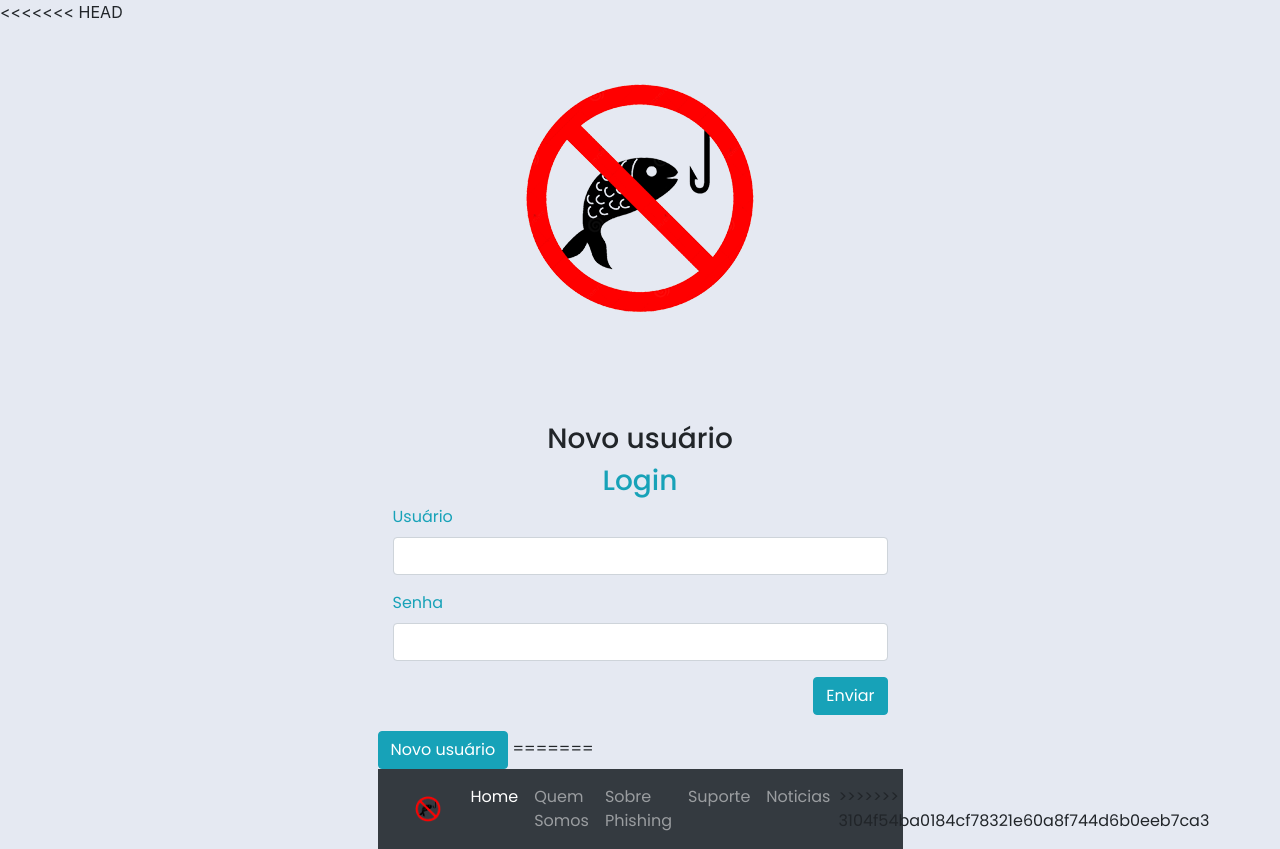
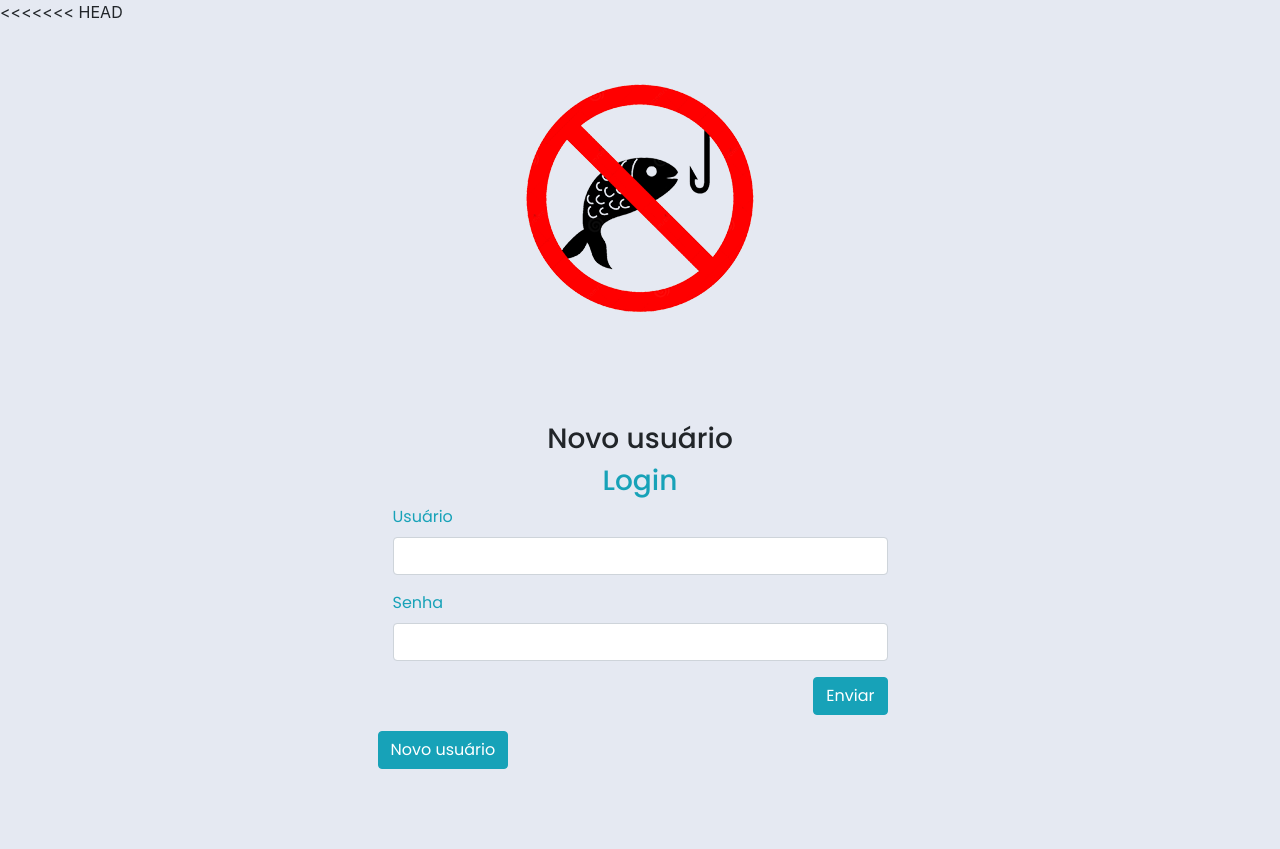
Before and after one commit to ICEI-PUC-Minas-PMGCC-TI/tiaw-pmg-cc-m-20211-08-phishing-1, a plain HTML site: page Codigo/index.html in a window 1280 px wide. After the commit the page ends 800 px from the top, so only its background shows below. Drawn offline with nearby package versions, Linux system fonts and the light colour scheme.

Commit message:
Update index.html

```diff
--- a/Codigo/index.html
+++ b/Codigo/index.html
@@ -37,35 +37,6 @@
                         </form>
                     </div>
                     <button type="button" class="btn btn-info" data-toggle="modal" data-target="#loginModal">Novo usuário</button>
-=======
-    <header>
-        <nav class="navbar navbar-expand-lg navbar-dark bg-dark">
-            <div class="container-fluid">
-                <a href="index.html"><img style="height: 6vh; width: auto;" class="navbar-brand" src="imagens/logo.png" alt="logo"></a>
-                <button class="navbar-toggler" type="button" data-bs-toggle="collapse"
-                    data-bs-target="#navbarSupportedContent" aria-controls="navbarSupportedContent"
-                    aria-expanded="false" aria-label="Toggle navigation">
-                    <span class="navbar-toggler-icon"></span>
-                </button>
-                <div class="collapse navbar-collapse" id="navbarSupportedContent">
-                    <ul class="navbar-nav me-auto mb-2 mb-lg-0">
-                        <li class="nav-item">
-                            <a class="nav-link active" aria-current="page" href="index.html">Home</a>
-                        </li>
-                        <li class="nav-item">
-                            <a class="nav-link" href="quemsomos.html">Quem Somos</a>
-                        </li>
-                        <li class="nav-item">
-                            <a class="nav-link" href="sobre.html">Sobre Phishing</a>
-                        </li>
-                        <li class="nav-item">
-                            <a class="nav-link" href="suporte.html">Suporte</a>
-                        </li>
-                        <li class="nav-item">
-                            <a class="nav-link" href="Noticias.html">Noticias</a>
-                        </li>
-                    </ul>
->>>>>>> 3104f54ba0184cf78321e60a8f744d6b0eeb7ca3
                 </div>
             </div>
         </div>
```
